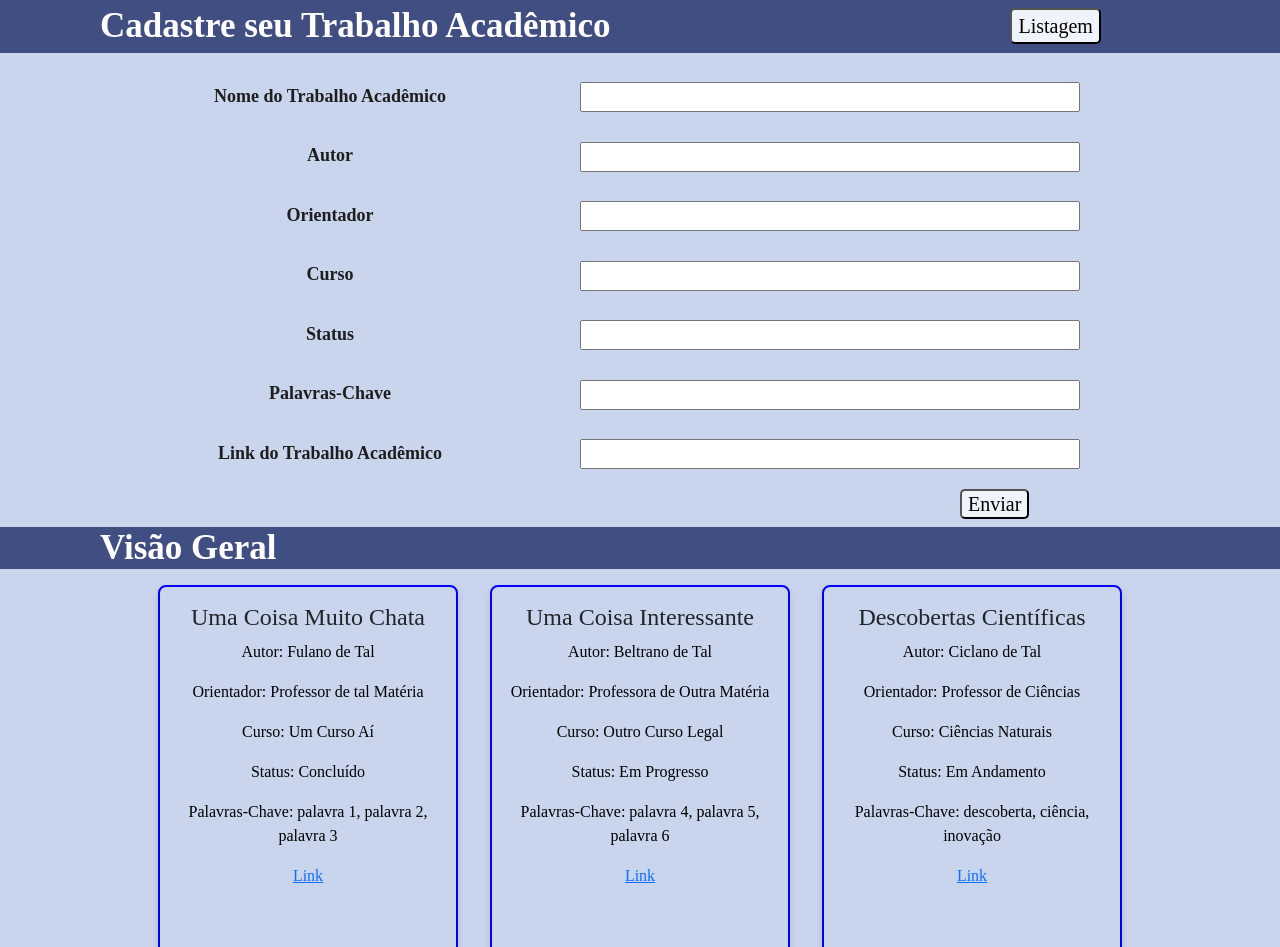
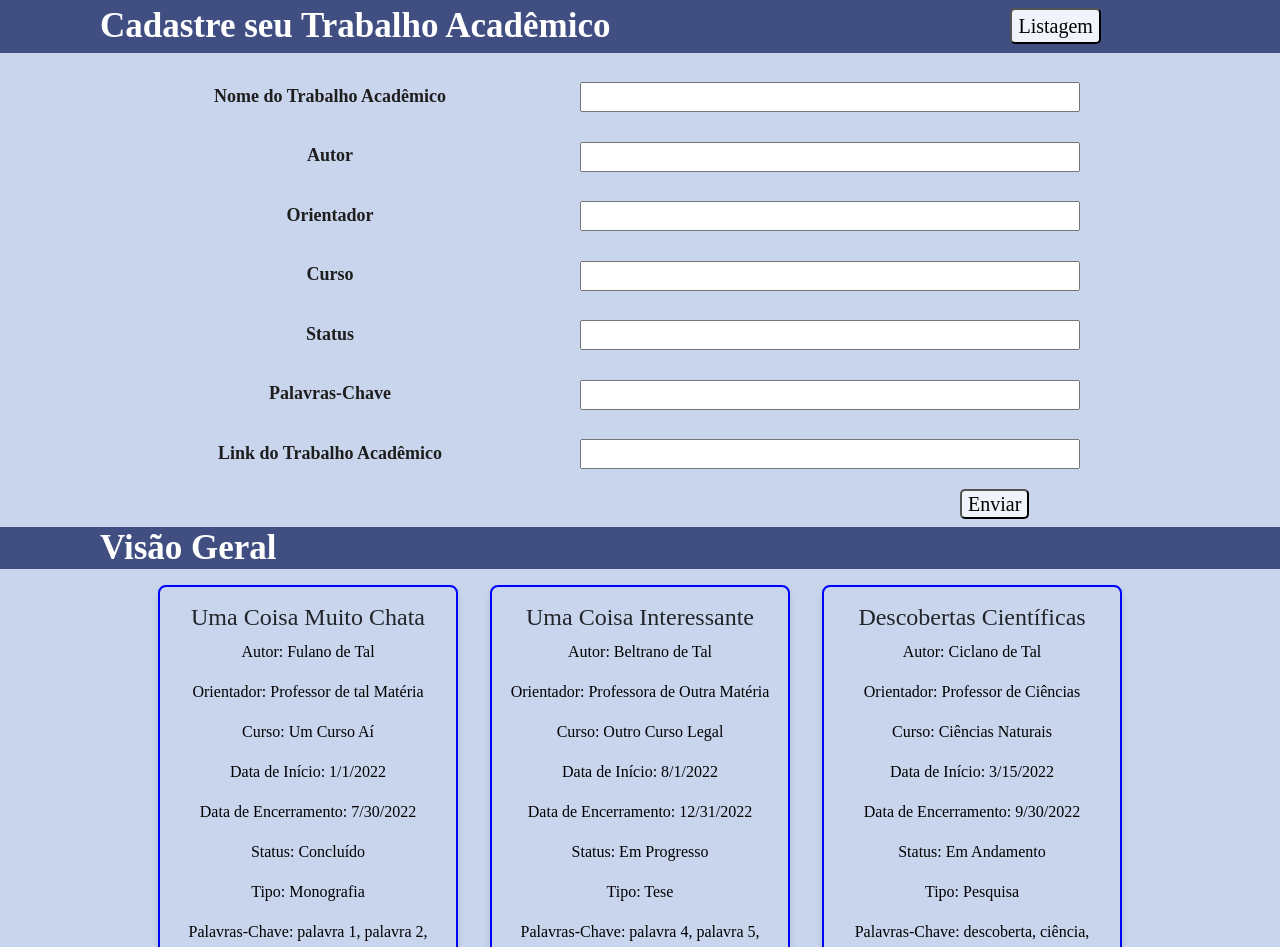
Before and after one commit to Juliana-Sartori/Sistema-de-gestao-de-trabalhos-acad-micos, a React (Create React App) app in the folder sistema-gta/: page / in a window 1280 px wide. Shown: the top 947 px of the page. Built offline with nearby package versions, Linux system fonts and the light colour scheme.

Commit message:
exibição de mais dados nos cards

```diff
--- a/sistema-gta/src/components/Listagem.js
+++ b/sistema-gta/src/components/Listagem.js
@@ -204,7 +204,10 @@ const ObjetoCard = ({ objeto }) => {
       <p style={styles.text}>Autor: {objeto.autor}</p>
       <p style={styles.text}>Orientador: {objeto.orientador}</p>
       <p style={styles.text}>Curso: {objeto.curso}</p>
+      <p style={styles.text}>Data de Início: {objeto.periodoDeExecucao.inicio.toLocaleDateString()}</p>
+      <p style={styles.text}>Data de Encerramento: {objeto.periodoDeExecucao.fim.toLocaleDateString()}</p>
       <p style={styles.text}>Status: {objeto.status}</p>
+      <p style={styles.text}>Tipo: {objeto.tipo}</p>
       <p style={styles.text}>Palavras-Chave: {objeto.palavras_chaves.join(', ')}</p>
       <p style={styles.text}> <a href={objeto.conteudo.url} target='_blank'>Link</a></p>
     </div>
@@ -266,7 +269,7 @@ const styles = {
     padding: '16px',
     margin: '16px',
     width: '300px',
-    height: '400px',
+    height: '450px',
     backgroundColor: '#c8d5ec',
     boxShadow: '0 4px 8px rgba(0, 0, 0, 0.1)',
   },
```
